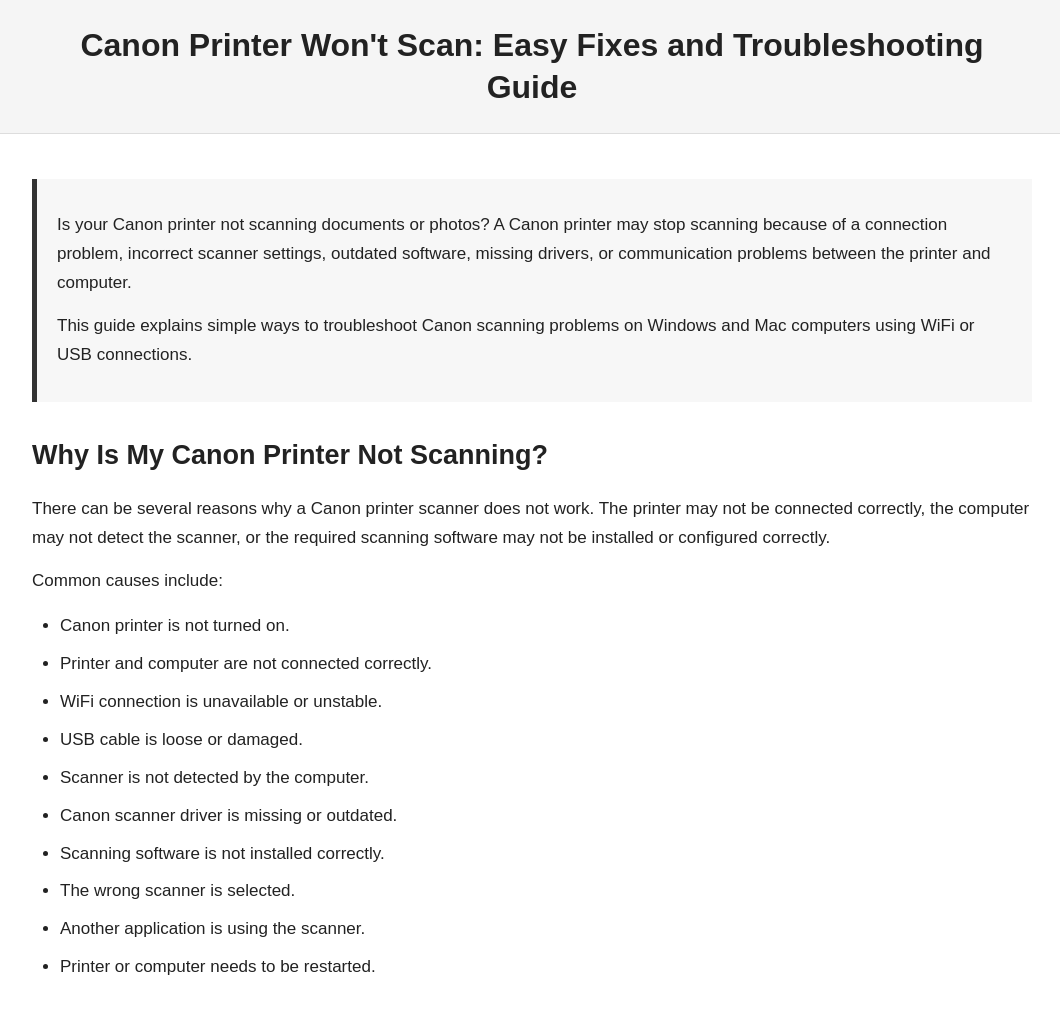
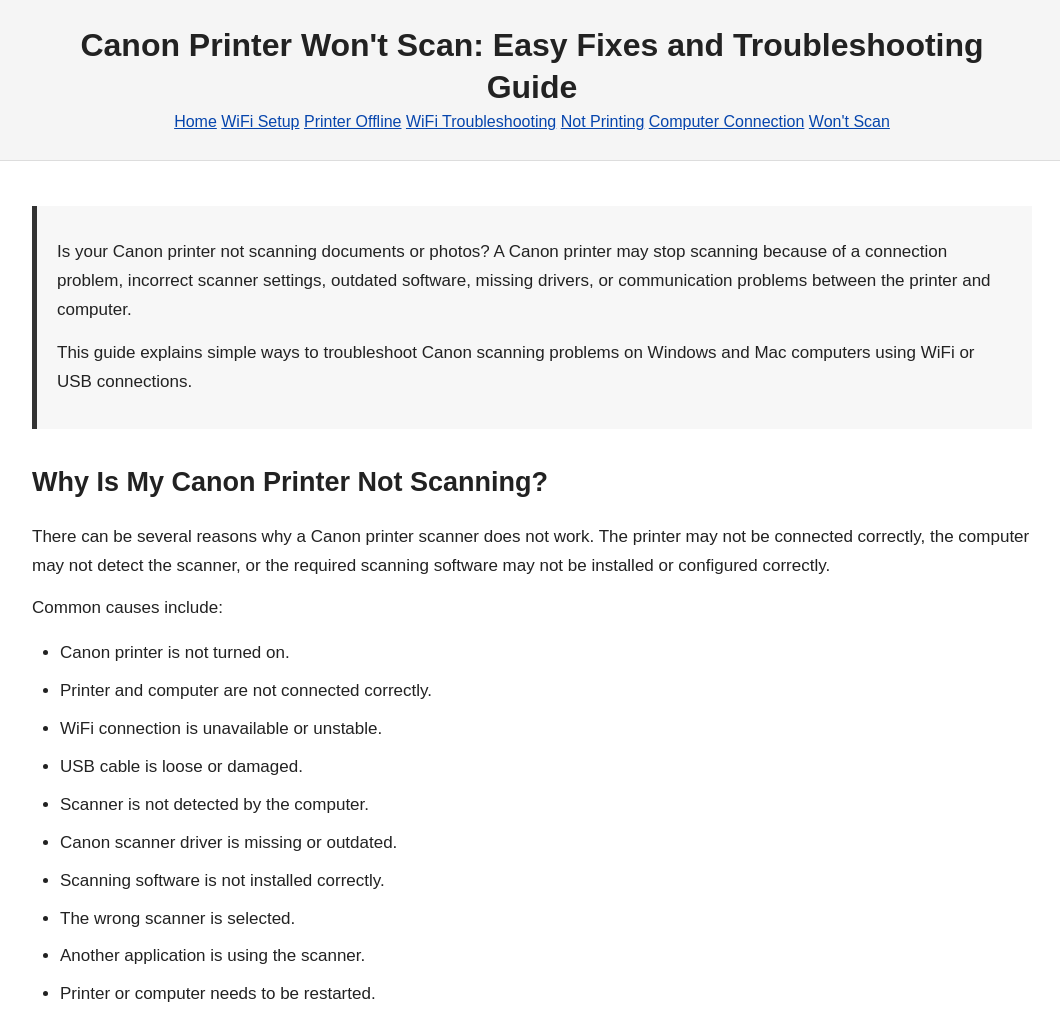
Before and after one commit to printerlearn/printerlearn.github.io, a plain HTML site: page canon-printer-wont-scan/index.html in a window 1280 px wide. Shown: the top 1012 px of the page, without its empty margins (108-1168 px from the left). Drawn offline with Linux system fonts and the light colour scheme.

Commit message:
Add navigation links to Canon printer troubleshooting

```diff
--- a/canon-printer-wont-scan/index.html
+++ b/canon-printer-wont-scan/index.html
@@ -1,4 +1,5 @@
 <!DOCTYPE html>
+
 <html lang="en">
 <head>
    <script>
@@ -186,7 +187,19 @@
 
 <header>
     <div class="container">
+
         <h1>Canon Printer Won't Scan: Easy Fixes and Troubleshooting Guide</h1>
+
+        <nav class="main-menu">
+            <a href="/">Home</a>
+            <a href="/canon-printer-wifi-setup/">WiFi Setup</a>
+            <a href="/canon-printer-offline/">Printer Offline</a>
+            <a href="/canon-printer-wont-connect-to-wifi/">WiFi Troubleshooting</a>
+            <a href="/canon-printer-not-printing/">Not Printing</a>
+            <a href="/canon-printer-not-connecting-to-computer/">Computer Connection</a>
+            <a href="/canon-printer-wont-scan/">Won't Scan</a>
+        </nav>
+
     </div>
 </header>
 
```
